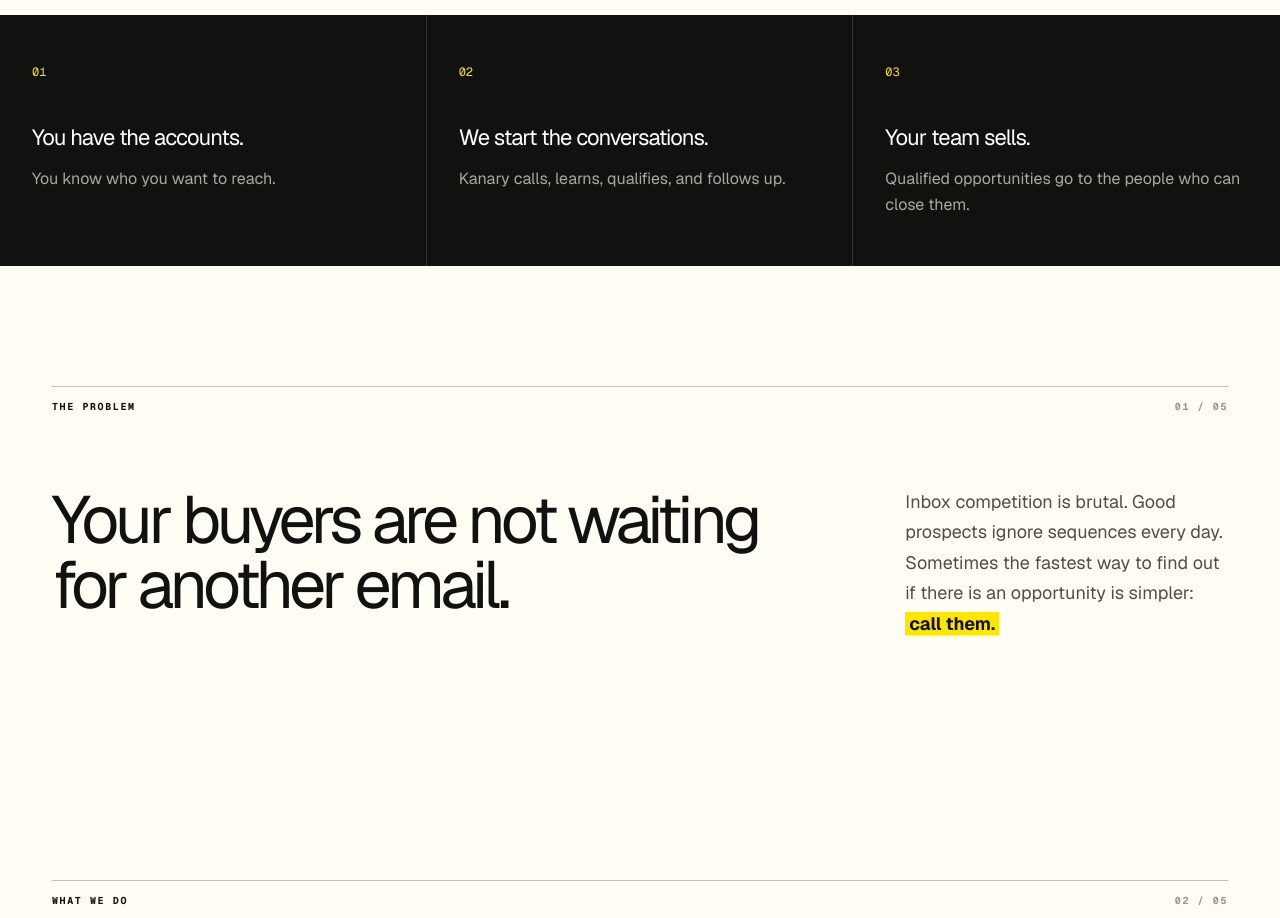
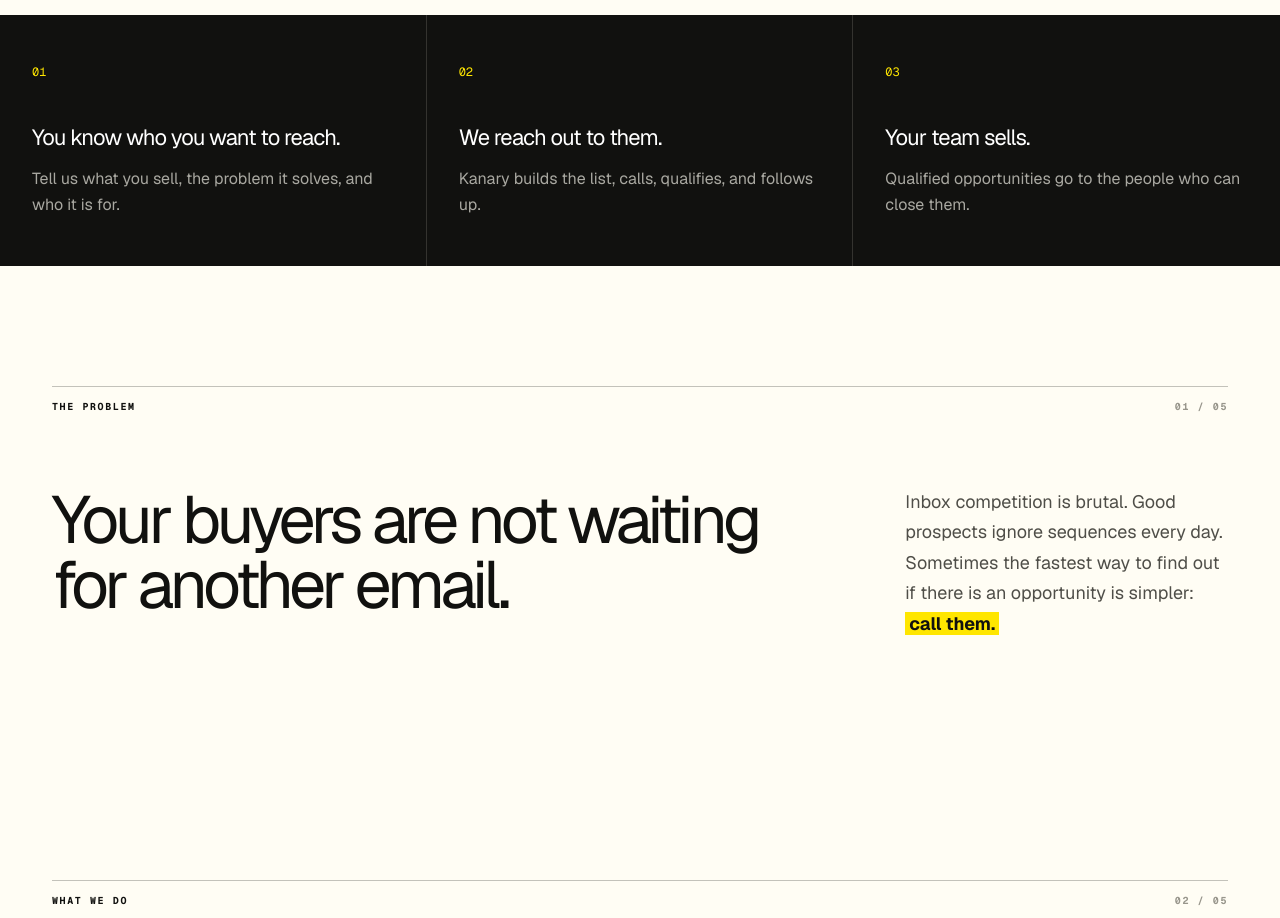
Before and after one commit to arimeircohen-builder/kanary-calling, a Next.js app: page / in a window 1280 px wide. Shown: the part 880-1798 px from the top of the page. Built offline with nearby package versions, Linux system fonts and the light colour scheme.

Commit message:
Simplify homepage outreach flow

```diff
--- a/app/page.tsx
+++ b/app/page.tsx
@@ -36,8 +36,8 @@ export default function Home() {
       </section>
 
       <section className="three-beats">
-        <article><span>01</span><h2>You have the accounts.</h2><p>You know who you want to reach.</p></article>
-        <article><span>02</span><h2>We start the conversations.</h2><p>Kanary calls, learns, qualifies, and follows up.</p></article>
+        <article><span>01</span><h2>You know who you want to reach.</h2><p>Tell us what you sell, the problem it solves, and who it is for.</p></article>
+        <article><span>02</span><h2>We reach out to them.</h2><p>Kanary builds the list, calls, qualifies, and follows up.</p></article>
         <article><span>03</span><h2>Your team sells.</h2><p>Qualified opportunities go to the people who can close them.</p></article>
       </section>
 
```
Also changed, not shown: 1 other file (tests, documents, lock files or other folders).
